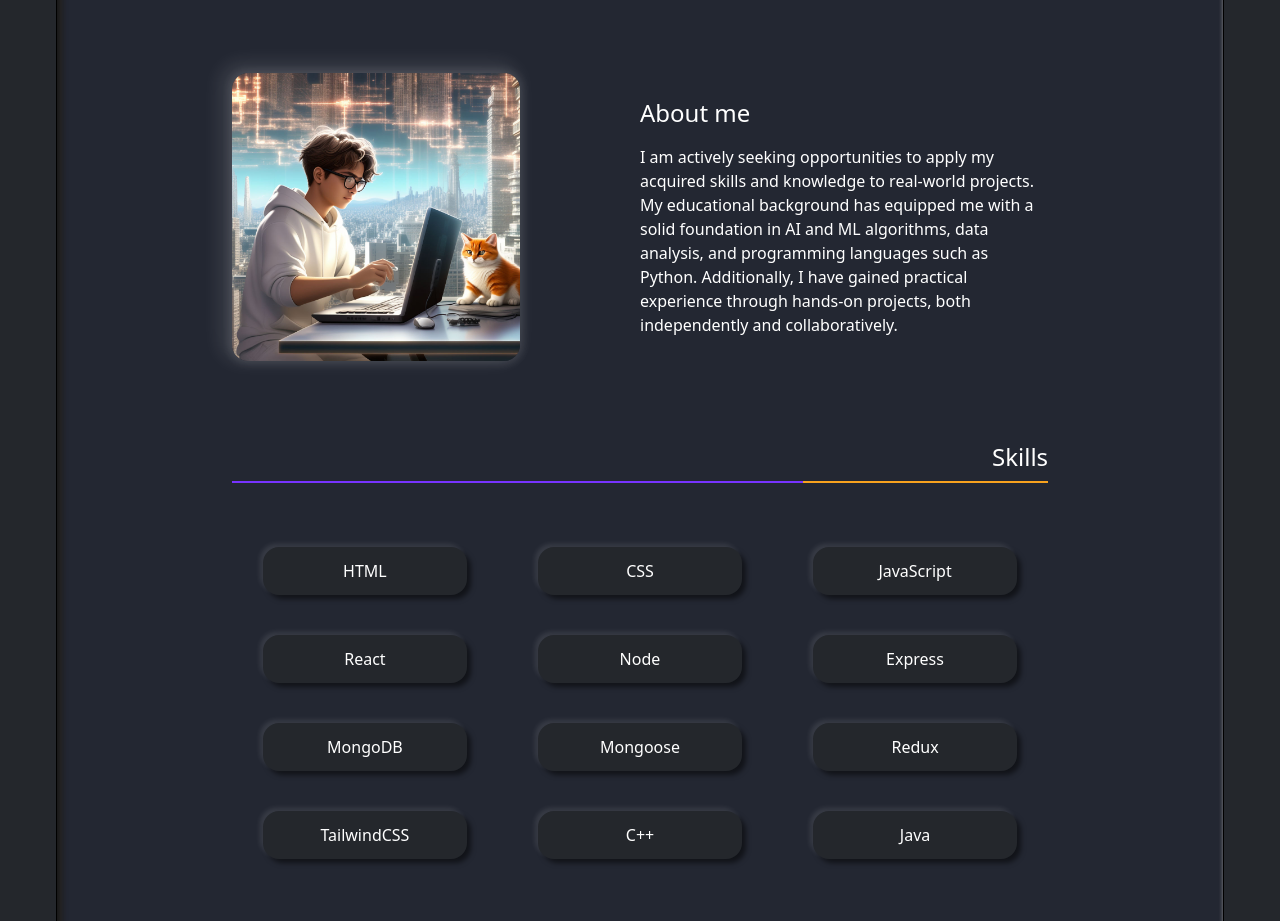
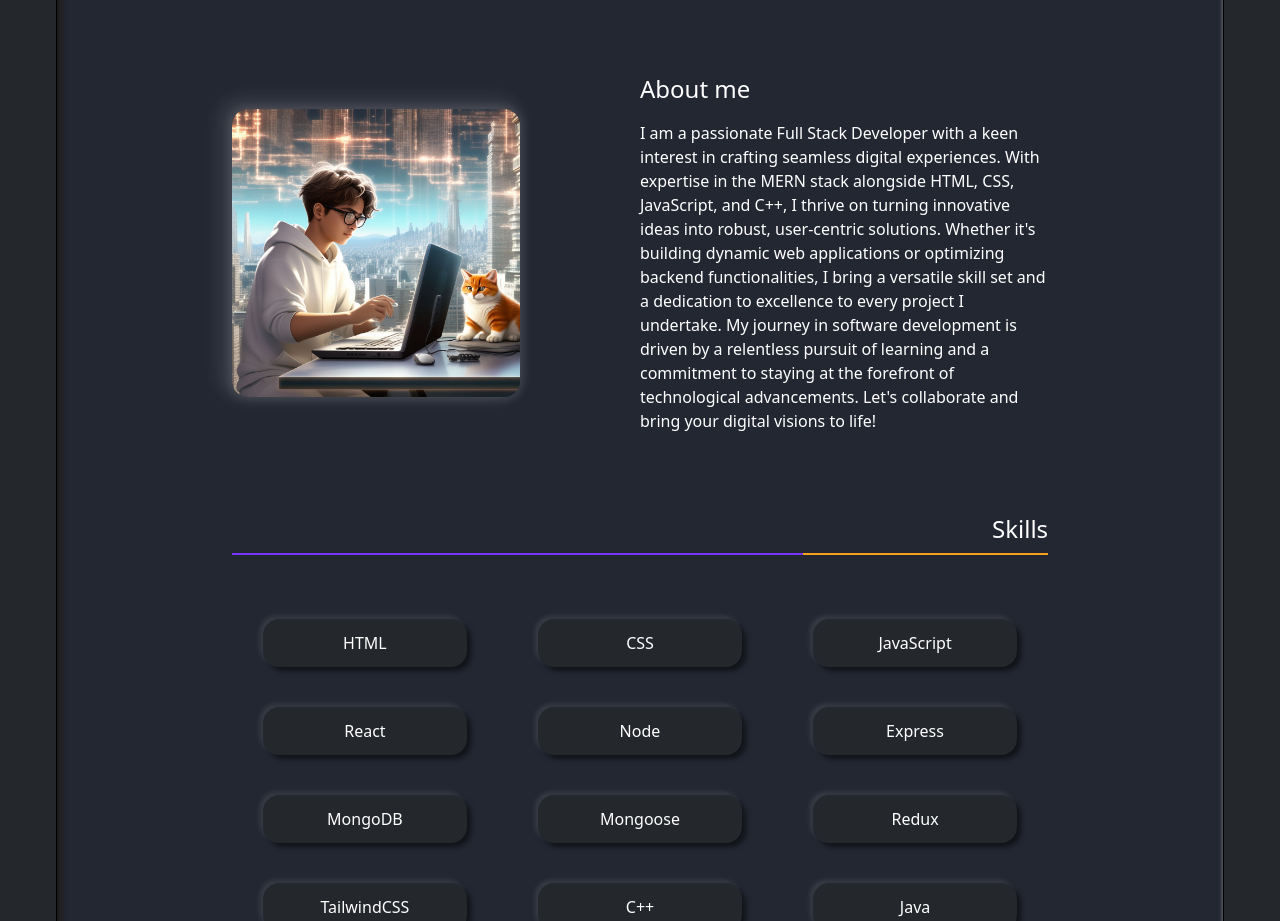
Before and after one commit to Himanshu0422/Portfolio, a React (Create React App) app: page / in a window 1280 px wide. Shown: the part 1000-1921 px from the top of the page. Built offline with nearby package versions, Linux system fonts and the light colour scheme.

Commit message:
about section

```diff
--- a/src/components/About.js
+++ b/src/components/About.js
@@ -35,12 +35,7 @@ const About = forwardRef((props, externalRef) => {
 			>
 				<div className='text-2xl'>About me</div>
 				<div>
-          I am actively seeking opportunities to apply my acquired skills and
-          knowledge to real-world projects. My educational background has
-          equipped me with a solid foundation in AI and ML algorithms, data
-          analysis, and programming languages such as Python. Additionally, I
-          have gained practical experience through hands-on projects, both
-          independently and collaboratively.
+					I am a passionate Full Stack Developer with a keen interest in crafting seamless digital experiences. With expertise in the MERN stack alongside HTML, CSS, JavaScript, and C++, I thrive on turning innovative ideas into robust, user-centric solutions. Whether it's building dynamic web applications or optimizing backend functionalities, I bring a versatile skill set and a dedication to excellence to every project I undertake. My journey in software development is driven by a relentless pursuit of learning and a commitment to staying at the forefront of technological advancements. Let's collaborate and bring your digital visions to life!
 				</div>
 			</motion.div>
 		</div>
```
Lines whose indentation alone changed are shown as unchanged.
